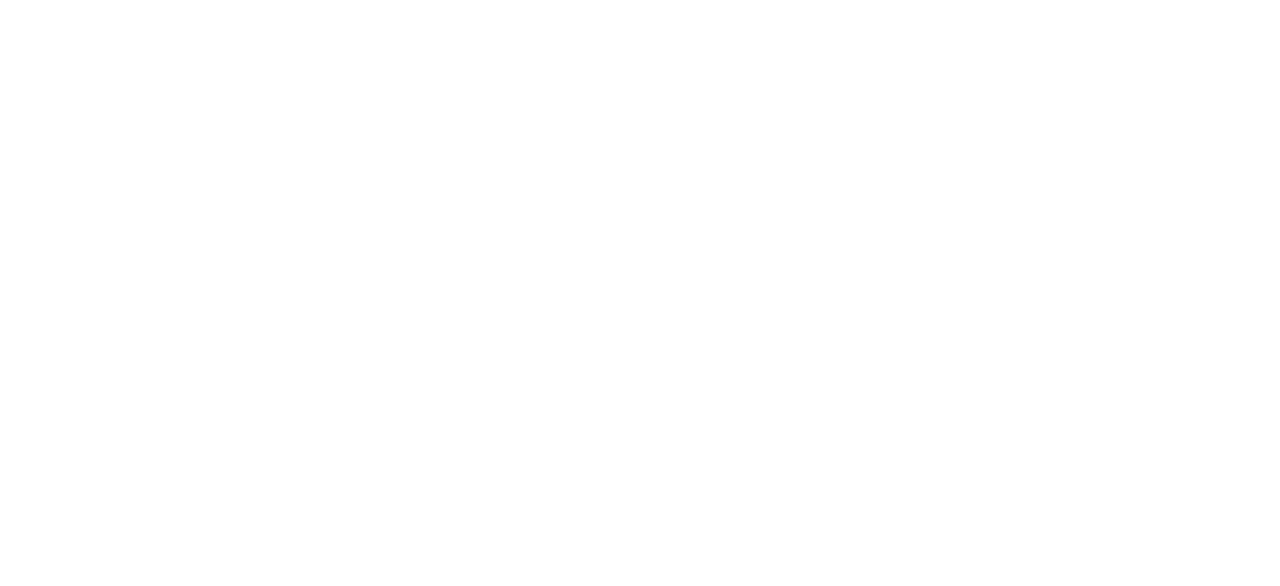
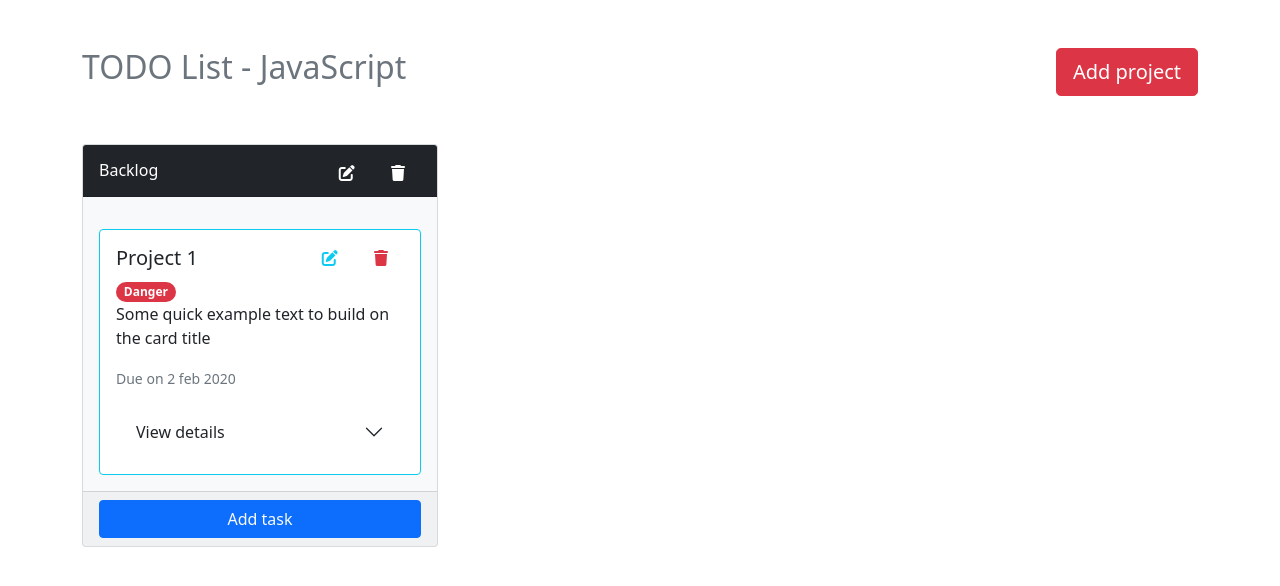
Before and after one commit to guillainbisimwa/To-Do-List, a website built with webpack: page dist/index.html in a window 1280 px wide. Built offline with nearby package versions, Linux system fonts and the light colour scheme.

Commit message:
Add UI/UX html design

```diff
--- a/src/index.js
+++ b/src/index.js
@@ -0,0 +1,14 @@
+const {
+    brand
+  } = require('./scripts/test');
+
+  require('./style.css');
+
+  const content = document.querySelector('#content');
+  content.className = 'container main';
+
+  const mainPage = document.createElement('div');
+  //mainPage.appendChild(brand);
+  content.appendChild(mainPage);
+
+  console.log(brand);
--- /dev/null
+++ b/src/scripts/test.js
@@ -0,0 +1,11 @@
+const list = () => {
+    const brand = document.createElement('h3');
+    brand.className = 'text-secondary';
+    brand.textContent = 'Tesr!';
+
+    return {
+      brand
+    };
+  };
+
+  module.exports = list();
--- a/src/style.css
+++ b/src/style.css
@@ -2,3 +2,7 @@
   margin: 0;
   box-sizing: border-box;
 }
+
+.bg-test {
+  background: #f8f9fa;
+}
```
Also changed, not shown: dist/index.html, dist/main.js.
